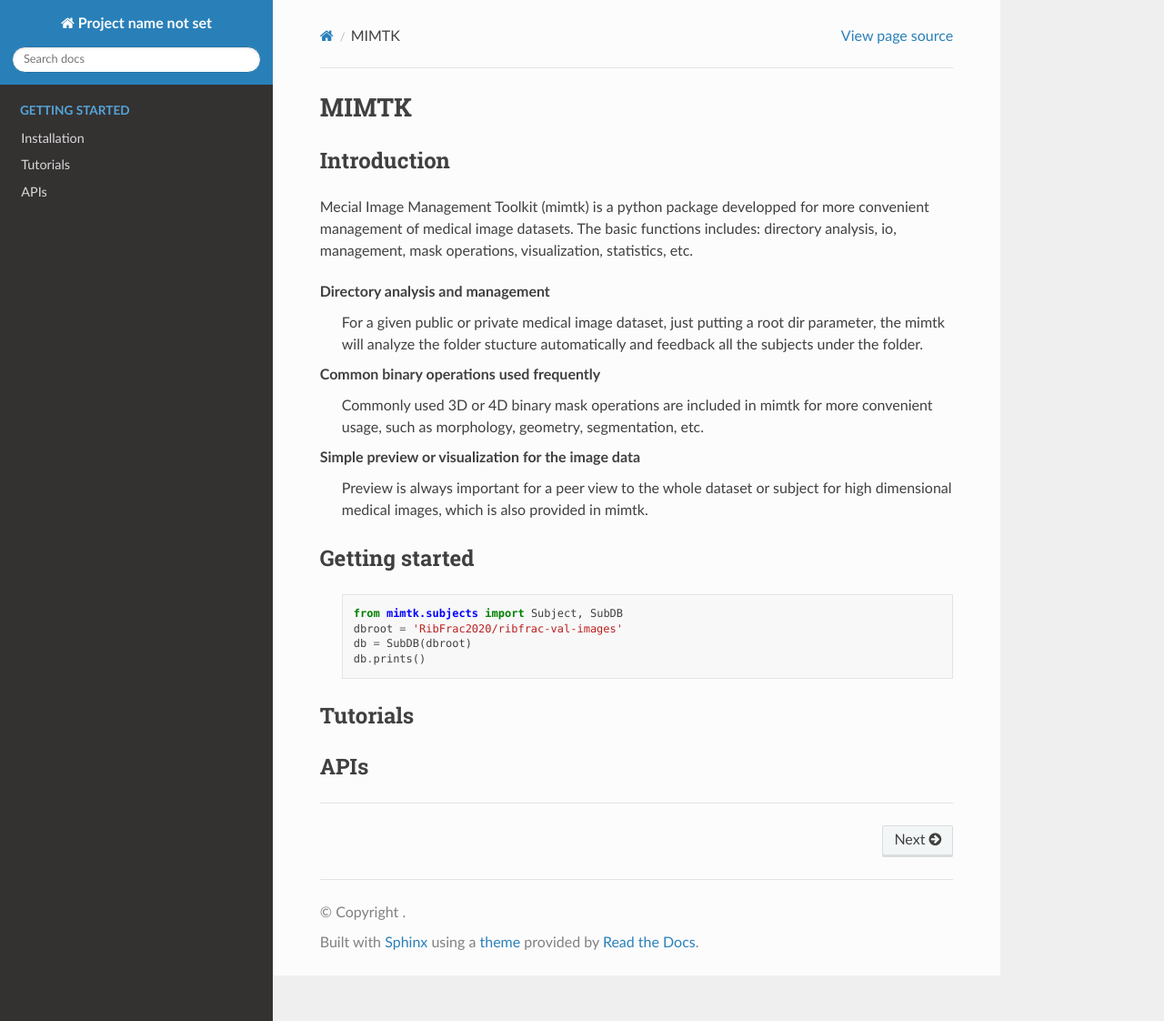
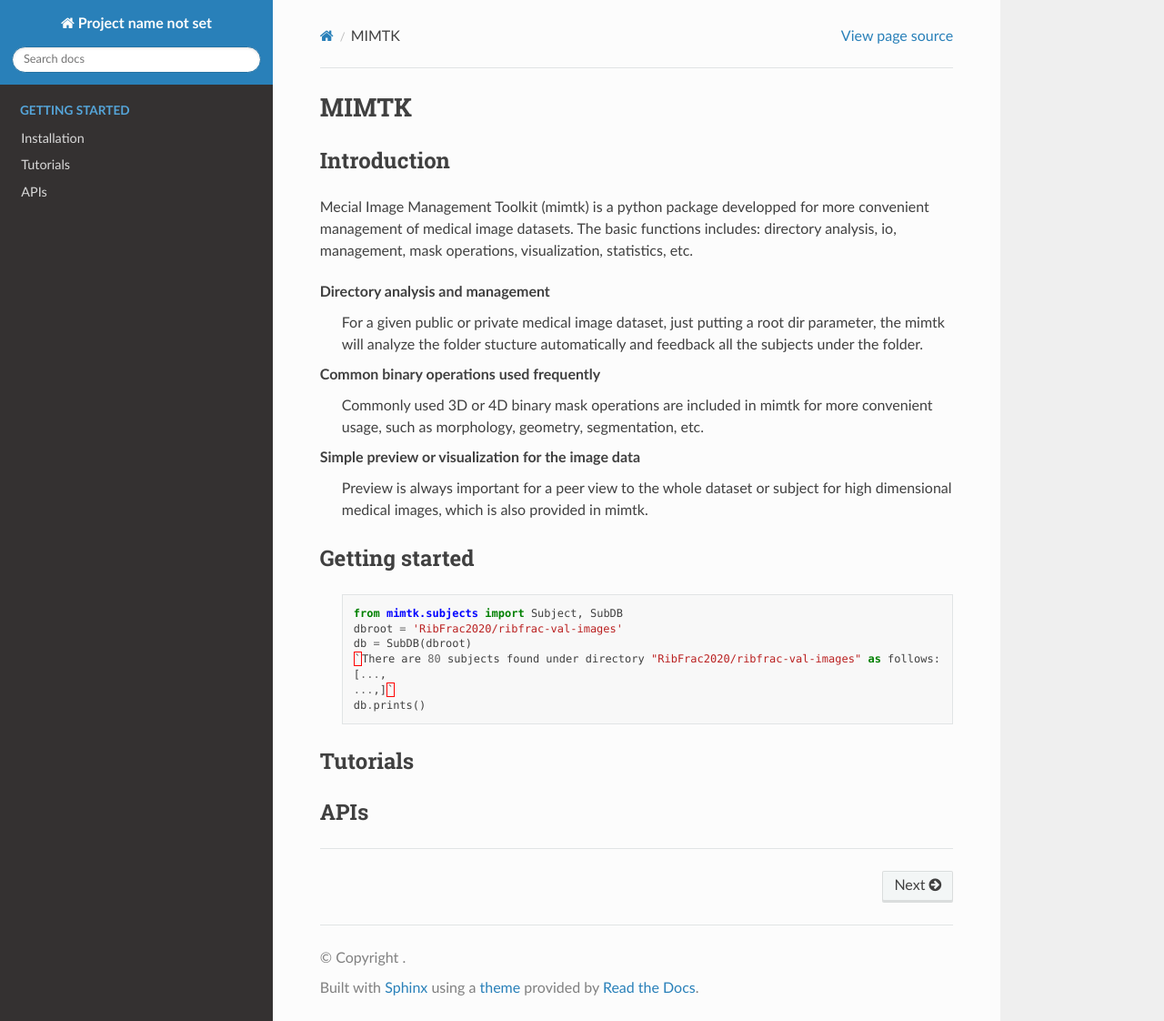
Before and after one commit to omgict/mimtk_docs, a Sphinx documentation site: the page built from docs/index.rst, in a window 1280 px wide and 1122 px high. Shown: the whole window at 91% size. Built offline with Sphinx 7.4.7 and the Read the Docs theme 2.0.0, drawn with Linux system fonts in a browser that asks for light colours; pages that are not in the unit, such as notebooks, are missing from menus.

Commit message:
test code5

```diff
--- a/docs/index.rst
+++ b/docs/index.rst
@@ -42,6 +42,9 @@ Getting started
         from mimtk.subjects import Subject, SubDB
         dbroot = 'RibFrac2020/ribfrac-val-images'
         db = SubDB(dbroot)
+        `There are 80 subjects found under directory "RibFrac2020/ribfrac-val-images" as follows:
+        [...,
+        ...,]`
         db.prints()
 
 Tutorials
```
